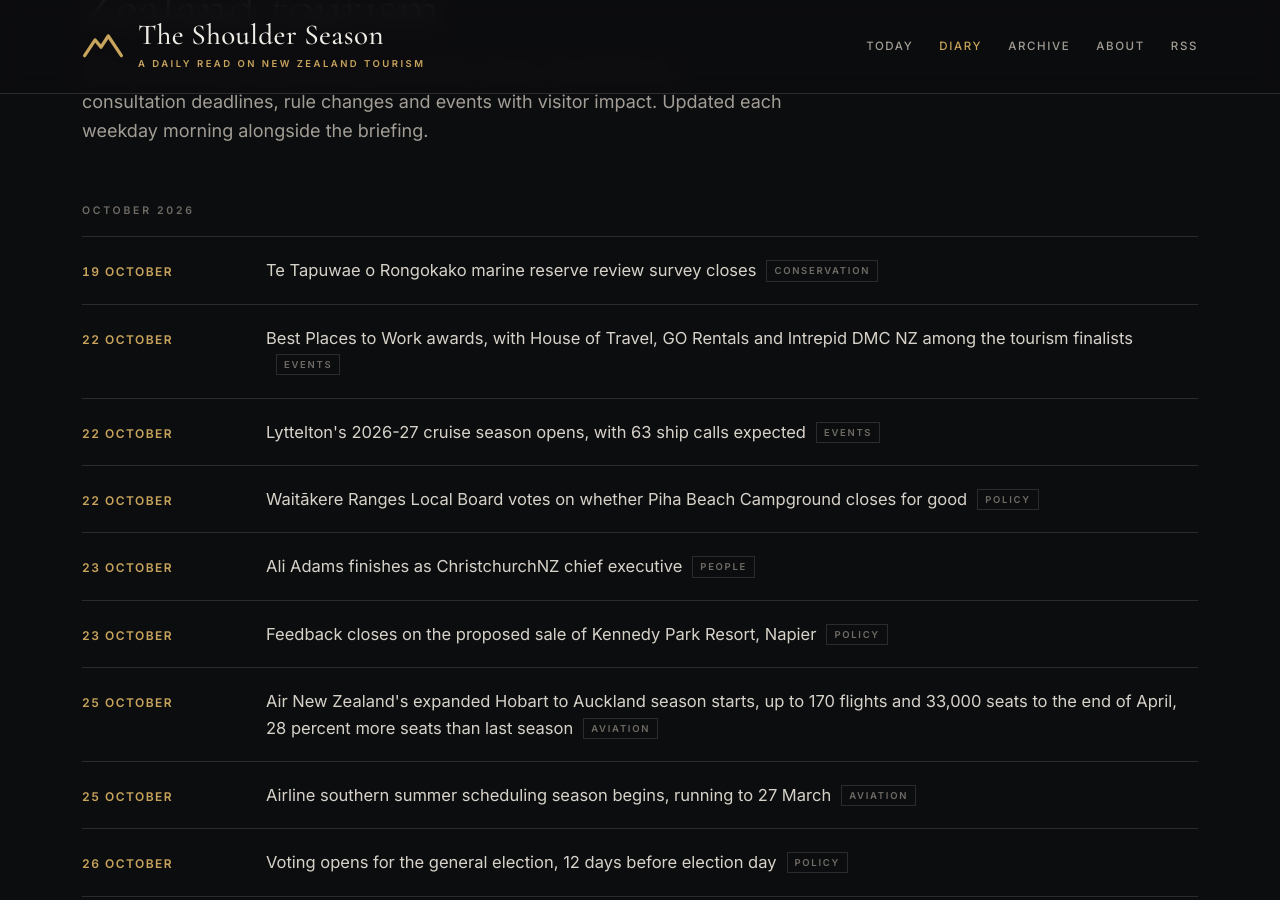
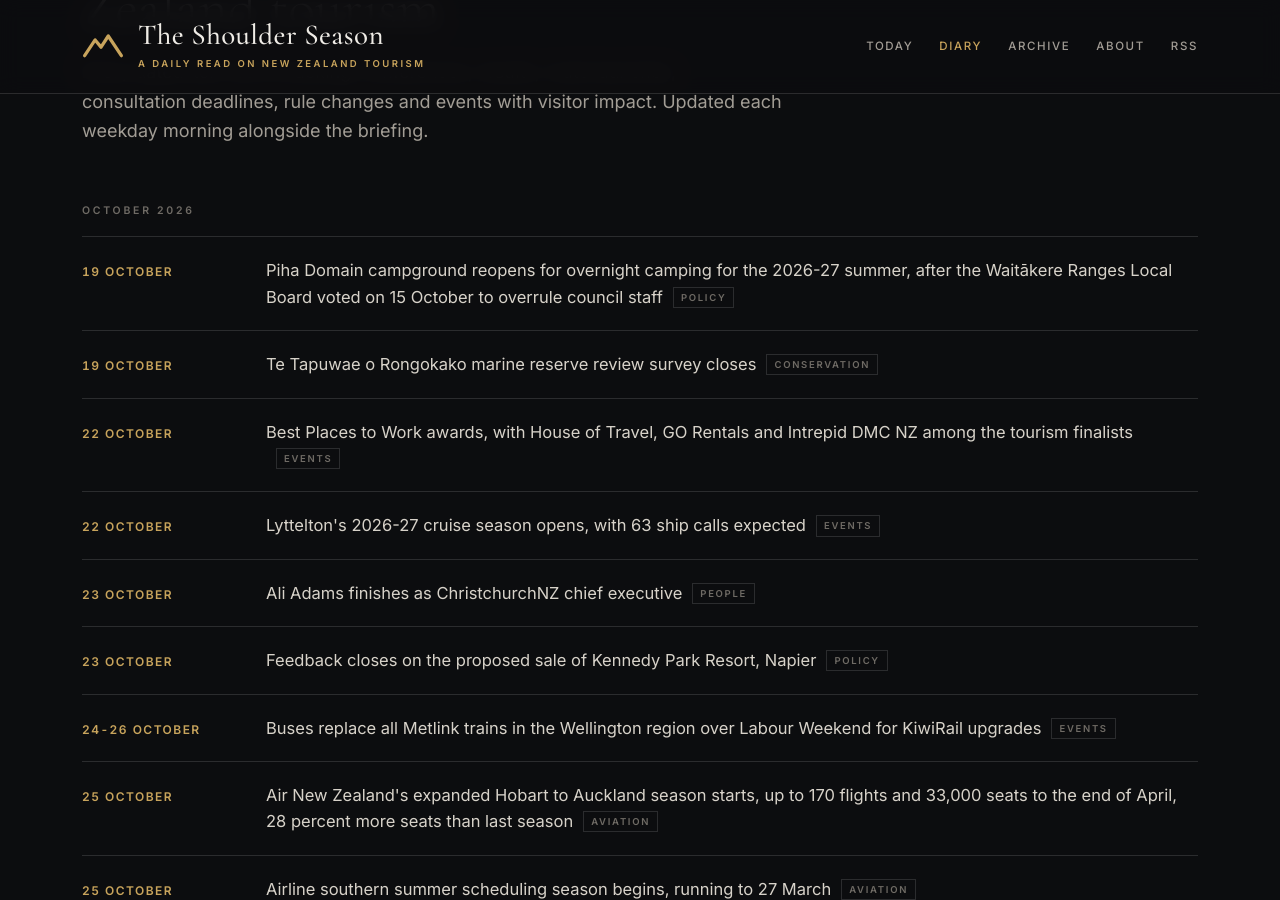
Before and after one commit to CTOverlord/shoulder-season, a Jekyll site: the page built from diary.html, in a window 1280 px wide and 900 px high, scrolled down 286 px. Built offline with Jekyll 4.4.1, drawn with Linux system fonts in a browser that asks for light colours; some of the changed text lies outside the part shown.

Commit message:
The Shoulder Season: 16 October 2026 briefing

```diff
--- a/_data/diary.yml
+++ b/_data/diary.yml
@@ -715,8 +715,8 @@
   text: Implementation plan for the Otago Central Lakes Deal due, within six months of the 6 October 2026 signing
   tag: Policy
 
-- date: 2026-10-22
-  text: Waitākere Ranges Local Board votes on whether Piha Beach Campground closes for good
+- date: 2026-10-19
+  text: Piha Domain campground reopens for overnight camping for the 2026-27 summer, after the Waitākere Ranges Local Board voted on 15 October to overrule council staff
   tag: Policy
 
 - date: 2026-11-04
@@ -744,3 +744,12 @@
 - date: 2027-04-07
   text: Air New Zealand's codeshare with Qantas ends; Air NZ and Virgin Australia have applied to expand their own codeshare in its place
   tag: Aviation
+
+- date: 2026-10-24
+  display: 24-26 October
+  text: Buses replace all Metlink trains in the Wellington region over Labour Weekend for KiwiRail upgrades
+  tag: Events
+
+- date: 2026-11-14
+  text: Contractors start on the Hahei Beach Short Walk reroute to Mautohe Cathedral Cove
+  tag: Conservation
```
Also changed, not shown: _posts/2026-10-16-air-nz-873-percent-on-time-piha-reopens.md (added, +71 -0 lines).
